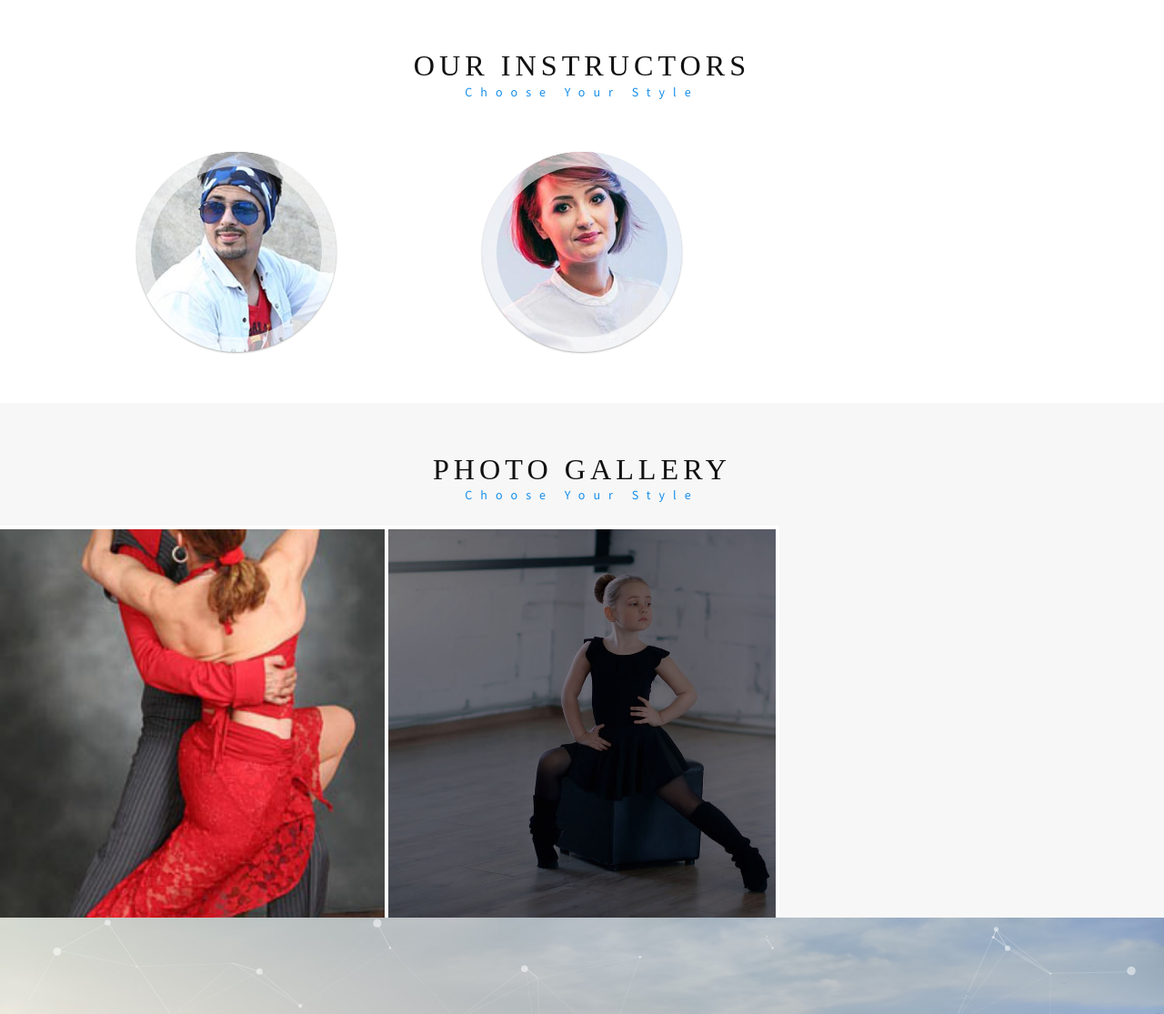
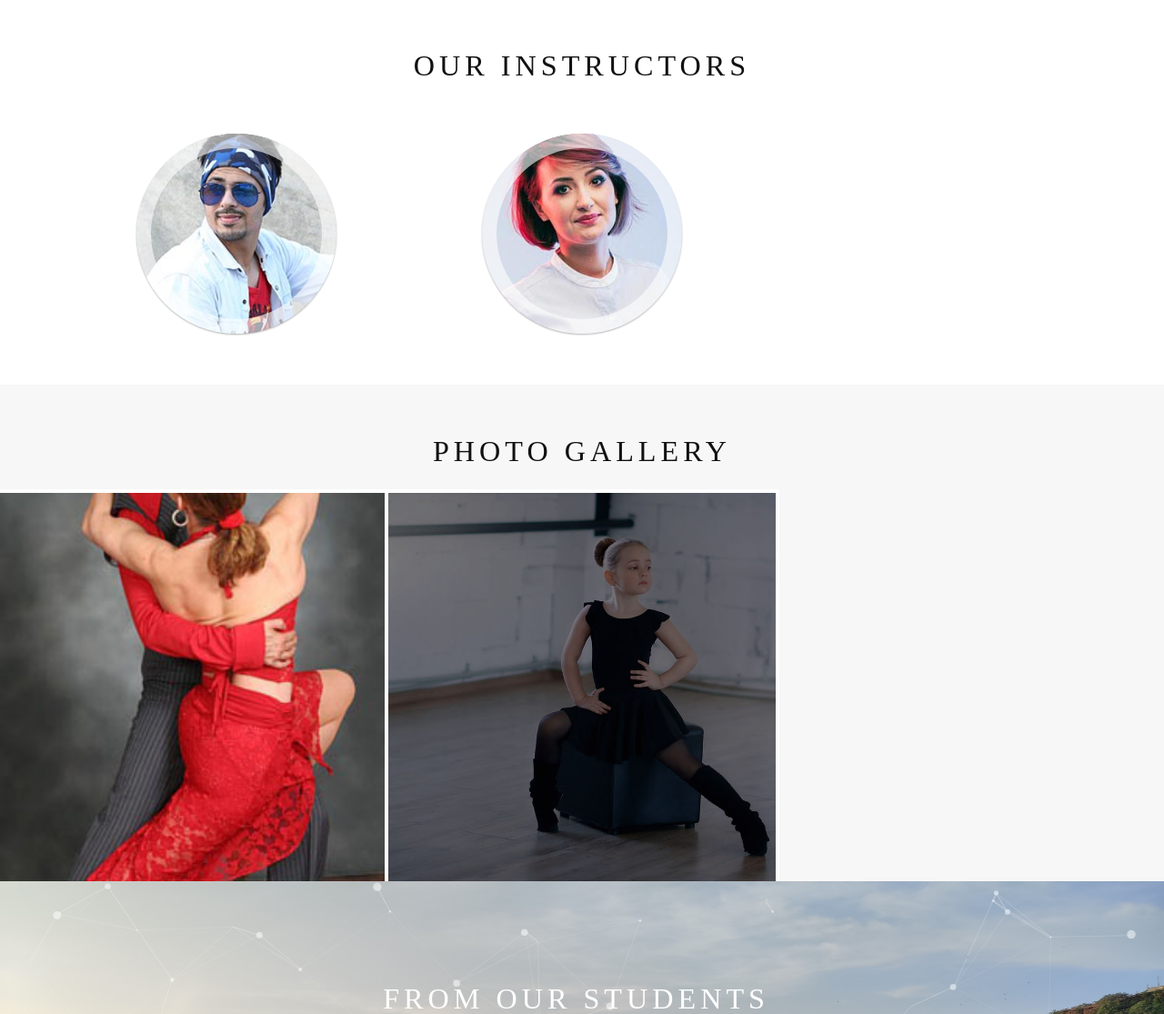
Before and after one commit to dipankarsahoo180/funkfactory, a Django app: page / in a window 1280 px wide. Shown: the part 2169-3284 px from the top of the page at 91% size. Run offline with Django 3.2, Linux system fonts and the light colour scheme; data comes from the database, SQL or seed files in the repository; some libraries are stand-ins or nearby versions; some web fonts are replaced.

Commit message:
removed choose your styles

```diff
--- a/funkfactory/templates/index.html
+++ b/funkfactory/templates/index.html
@@ -168,7 +168,6 @@
 	<div id="particles-js"></div>
 	<div class="priceing-table-main">
 		   <h3 class="title-w3 three">Our Pricing Pakages</h3>
-		   <p class="sub-text">Choose Your Style</p>
 		{% for package in packages %}
 		   <div class="priceing-table-grids">
 				<div class="col-md-3 price-grid">
@@ -200,8 +199,6 @@
 <div class="instructors" id="instructors">
    <div class="container">
 		<h3 class="title-w3">Our Instructors</h3>
-		<p class="sub-text">Choose Your Style</p>
-
 		<div class="team-grids">
 			<!-- Bottom to top-->
 			{% for masters in instructors %}
@@ -232,7 +229,6 @@
 <!-- gallery -->
 	<div class="gallery" id="gallery">
 		<h3 class="title-w3">Photo Gallery</h3>
-		<p class="sub-text">Choose Your Style</p>
 		<div class="gallery-grids carouselGallery-grid hidden-xs">
 			{% for images in gallery %}
 			<div class="col-md-4 gallery-grid">
```
